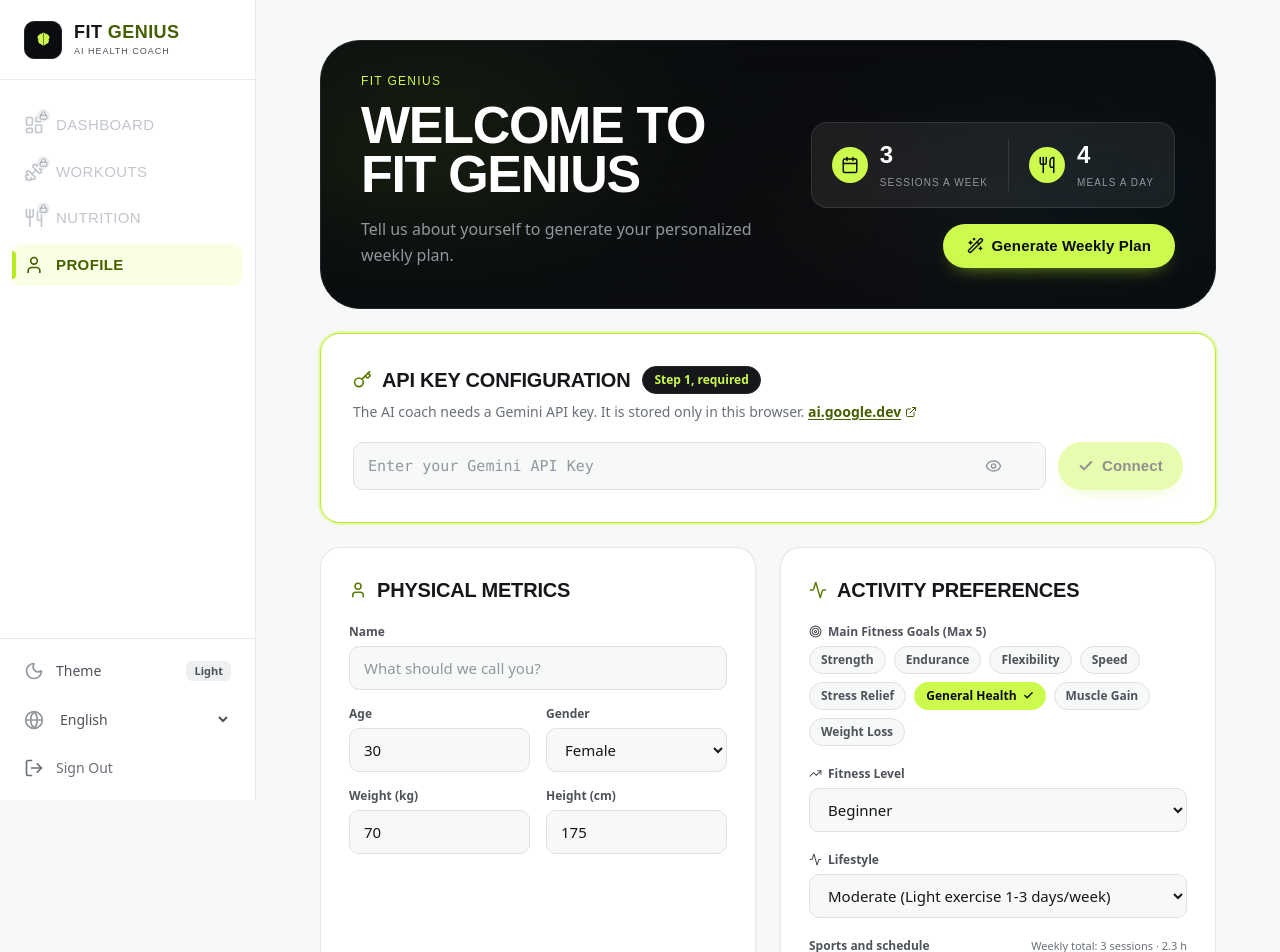
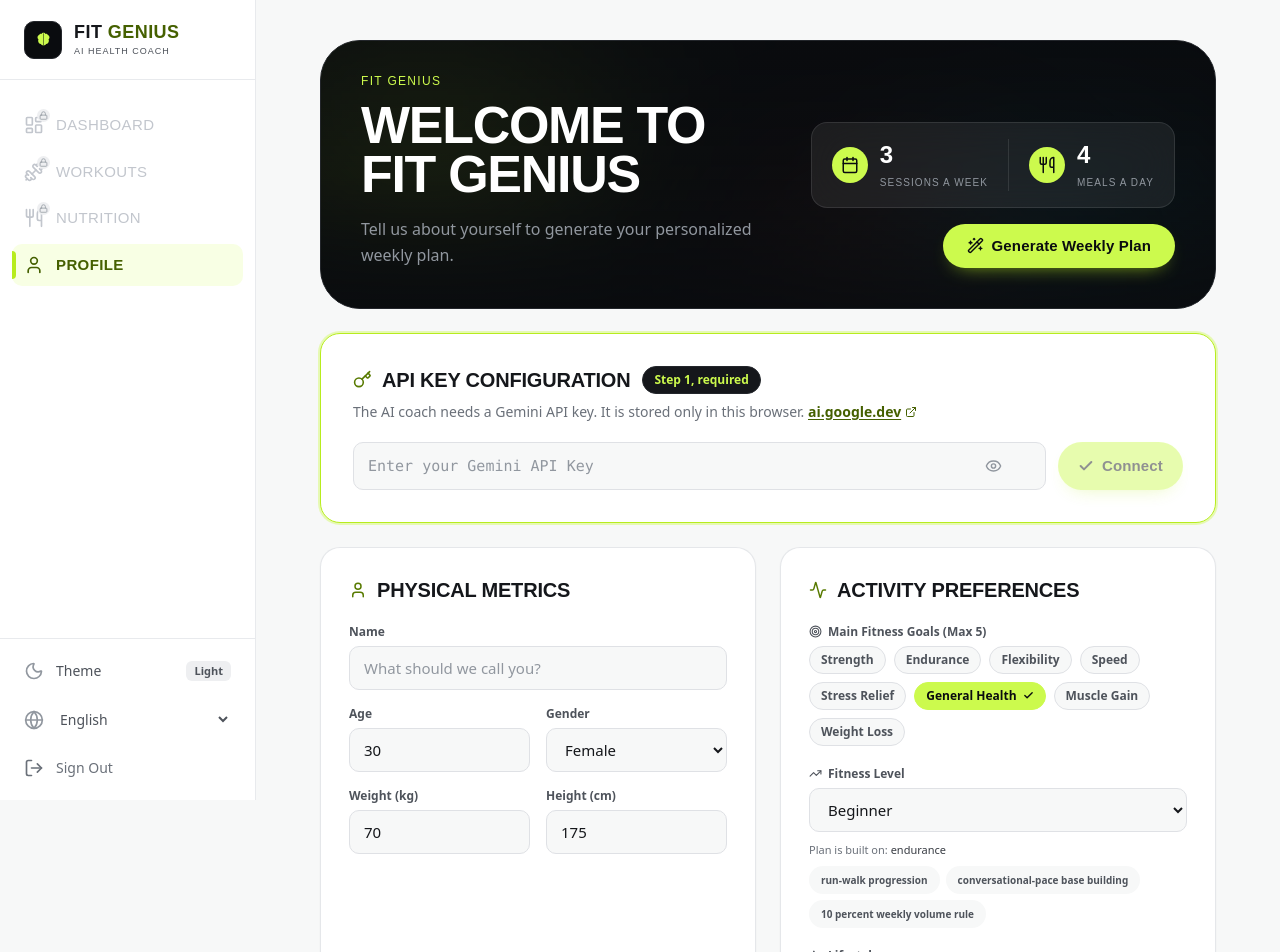
Before and after one commit to Afilyutkin/fit-genius, a React (Vite) app: page / in a window 1280 px wide. Shown: the top 952 px of the page. Built offline with nearby package versions, Linux system fonts and the light colour scheme.

Commit message:
Add files via upload

```diff
--- a/views/ProfileView.tsx
+++ b/views/ProfileView.tsx
@@ -11,6 +11,7 @@
 import { Stage, Reveal, StageStat } from '../components/Stage';
 import { DEFAULT_SPORT, SPORT_LIMITS, totalWorkoutsPerWeek, totalMinutesPerWeek, sportNames } from '../utils/profile';
 import { DEFAULT_COMPETITION, PHASE_LABELS, phaseForWeeks, weeksUntil } from '../utils/competition';
+import { methodologyNames, describeLevelFocus } from '../utils/methodology';
 
 /** How many fitness goals the plan generator accepts at once. */
 const MAX_GOALS = 5;
@@ -477,6 +478,20 @@
                                 <option value="Amateur">{t.amateur}</option>
                                 <option value="Professional">{t.professional}</option>
                             </select>
+
+                            {/* What the level actually buys: the frameworks the plan is built on */}
+                            <div className="mt-2.5">
+                                <p className="text-[11px] text-slate-500 dark:text-slate-400">
+                                    {t.methodology}: <span className="text-slate-700 dark:text-slate-300">{describeLevelFocus(userProfile, language)}</span>
+                                </p>
+                                <div className="flex flex-wrap gap-1.5 mt-2">
+                                    {methodologyNames(userProfile).slice(0, 4).map(name => (
+                                        <span key={name} className="chip surface-muted text-slate-600 dark:text-slate-300 text-[10px]">
+                                            {name}
+                                        </span>
+                                    ))}
+                                </div>
+                            </div>
                         </div>
 
                         <div>
```
